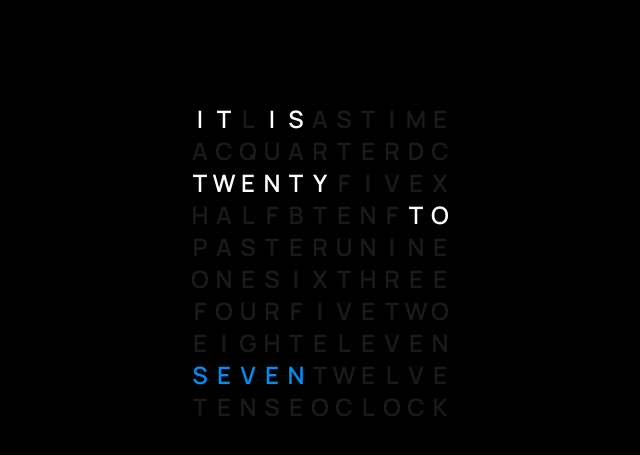
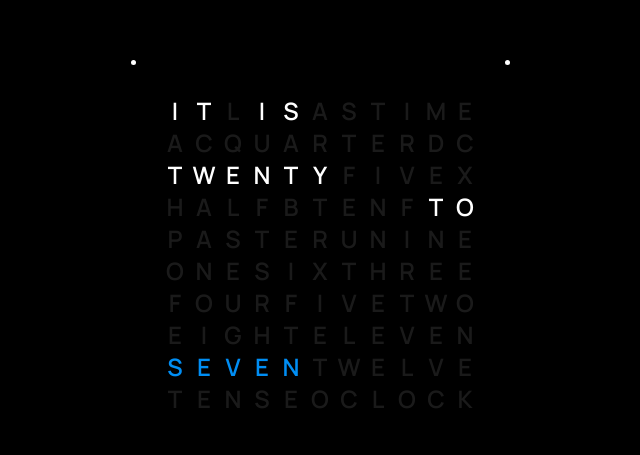
Before and after one commit to ajitid/exploring-interactions, a React (Vite) app: page /qlocktwo-clock in a window 1280 px wide. Shown: the part 137-592 px from the top of the page, without its empty margins (320-960 px from the left). Built offline with nearby package versions, Linux system fonts and the light colour scheme.

Commit message:
feat: make qlocktwo clock square and add dots to show discrete minutes

```diff
--- a/src/pages/qlocktwo-clock.module.css
+++ b/src/pages/qlocktwo-clock.module.css
@@ -1,5 +1,5 @@
 .clock {
   display: grid;
-  grid-template-columns: repeat(11, 24px);
+  grid-template-columns: repeat(11, 29px);
   justify-items: center;
 }
--- a/src/pages/qlocktwo-clock.tsx
+++ b/src/pages/qlocktwo-clock.tsx
@@ -16,11 +16,16 @@ export const QlocktwoClock = () => {
     return () => clearInterval(id);
   }, []);
 
-  const { hrsChars, minsChars } = getTime();
+  const { hrsChars, minsChars, discreteMins } = getTime();
 
   return (
-    <div className="min-h-screen bg-black grid place-items-center">
-      <div className={cn(css.clock, "text-2xl font-semibold uppercase")}>
+    <div className="min-h-screen bg-black grid place-items-center pb-4">
+      <div>
+        <div className="flex justify-between">
+          <DiscreteMinsDot visible={discreteMins >= 1} />
+          <DiscreteMinsDot visible={discreteMins >= 2} />
+        </div>
+        <div className={cn(css.clock, "text-2xl font-semibold uppercase", "p-[30px]")}>
           {charsTable.map((c, i) => {
             const matches = c === itIsChars[i] || c === minsChars[i] || c === hrsChars[i];
             const color = c === hrsChars[i] ? "#008EF4" : "#ffffff";
@@ -31,9 +36,18 @@ export const QlocktwoClock = () => {
             );
           })}
         </div>
+        <div className="flex justify-between">
+          <DiscreteMinsDot visible={discreteMins >= 4} />
+          <DiscreteMinsDot visible={discreteMins >= 3} />
+        </div>
+      </div>
     </div>
   );
 };
+
+const DiscreteMinsDot = (props: { visible: boolean }) => (
+  <div className={cn(props.visible && "bg-white", "w-[5px] h-[5px] rounded-full")}></div>
+);
 
 const getMinutes = () => new Date().getMinutes();
 const getHours = () => new Date().getHours() % 12 || 12;
@@ -2077,7 +2091,8 @@ const everyHourJson = [
 ];
 
 const getTime = () => {
-  const mins = Math.floor(getMinutes() / 5);
+  const preciseMins = getMinutes();
+  const mins = Math.floor(preciseMins / 5);
   const hrs = getHours() + Number(mins > 6);
 
   const hrsChars = everyHourJson[(hrs - 1) % 12];
@@ -2087,5 +2102,5 @@ const getTime = () => {
     throw new Error("minChars or hrsChars is undefined");
   }
 
-  return { hrsChars, minsChars };
+  return { hrsChars, minsChars, discreteMins: preciseMins % 5 };
 };
```
Lines whose indentation alone changed are shown as unchanged.
